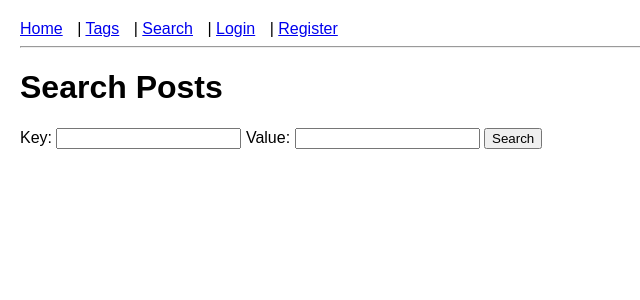
After one commit to flyingtext/spacetime, a Flask app: page /search in a window 1280 px wide. The commit adds this page. Shown: the top 300 px of the page, without its empty margins (0-640 px from the left). Run offline with Flask 3, Linux system fonts and the light colour scheme.

Commit message:
Add metadata search capability

```diff
--- a/app.py
+++ b/app.py
@@ -399,6 +399,27 @@ def tag_filter(name: str):
     return render_template('index.html', posts=tag.posts, tag=tag)
 
 
+@app.route('/search')
+def search():
+    key = request.args.get('key', '').strip()
+    value_raw = request.args.get('value', '').strip()
+    posts = None
+    if key and value_raw:
+        try:
+            value = json.loads(value_raw)
+        except ValueError:
+            value = value_raw
+        posts = (
+            Post.query.join(PostMetadata)
+            .filter(
+                PostMetadata.key == key,
+                PostMetadata.value == value,
+            )
+            .all()
+        )
+    return render_template('search.html', posts=posts, key=key, value=value_raw)
+
+
 if __name__ == '__main__':
     with app.app_context():
         PostMetadata.__table__.create(bind=db.engine, checkfirst=True)
--- a/templates/base.html
+++ b/templates/base.html
@@ -9,6 +9,7 @@
 <nav>
   <a href="{{ url_for('index') }}">Home</a> |
   <a href="{{ url_for('tag_list') }}">Tags</a> |
+  <a href="{{ url_for('search') }}">Search</a> |
   {% if current_user.is_authenticated %}
     <a href="{{ url_for('create_post') }}">New Post</a> |
     <span>{{ current_user.username }}</span> |
--- /dev/null
+++ b/templates/search.html
@@ -0,0 +1,19 @@
+{% extends "base.html" %}
+{% block title %}Search{% endblock %}
+{% block content %}
+<h1>Search Posts</h1>
+<form method="get">
+  <label>Key: <input type="text" name="key" value="{{ key }}"></label>
+  <label>Value: <input type="text" name="value" value="{{ value }}"></label>
+  <button type="submit">Search</button>
+</form>
+{% if posts is not none %}
+<ul>
+  {% for post in posts %}
+    <li><a href="{{ url_for('document', language=post.language, doc_path=post.path) }}">{{ post.title }}</a> - {{ post.path }} ({{ post.language }})</li>
+  {% else %}
+    <li>No posts found.</li>
+  {% endfor %}
+</ul>
+{% endif %}
+{% endblock %}
```
